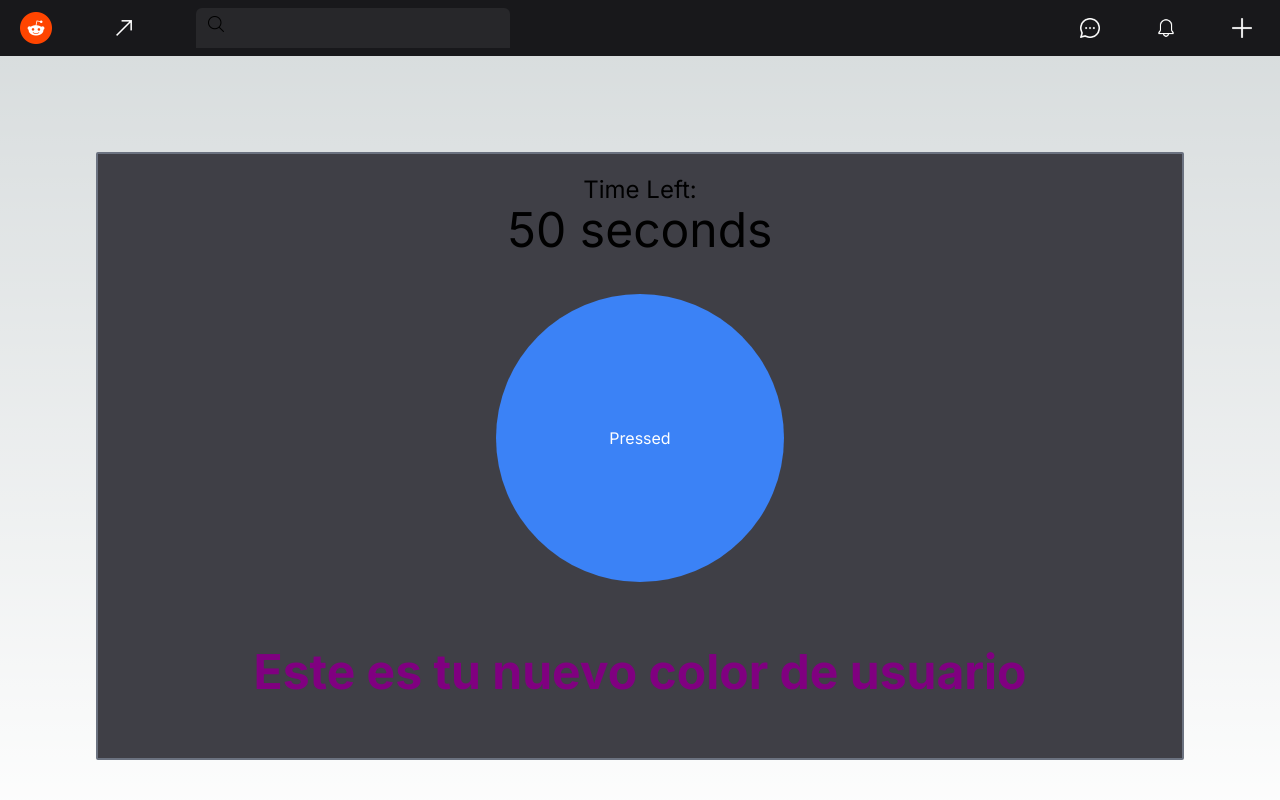
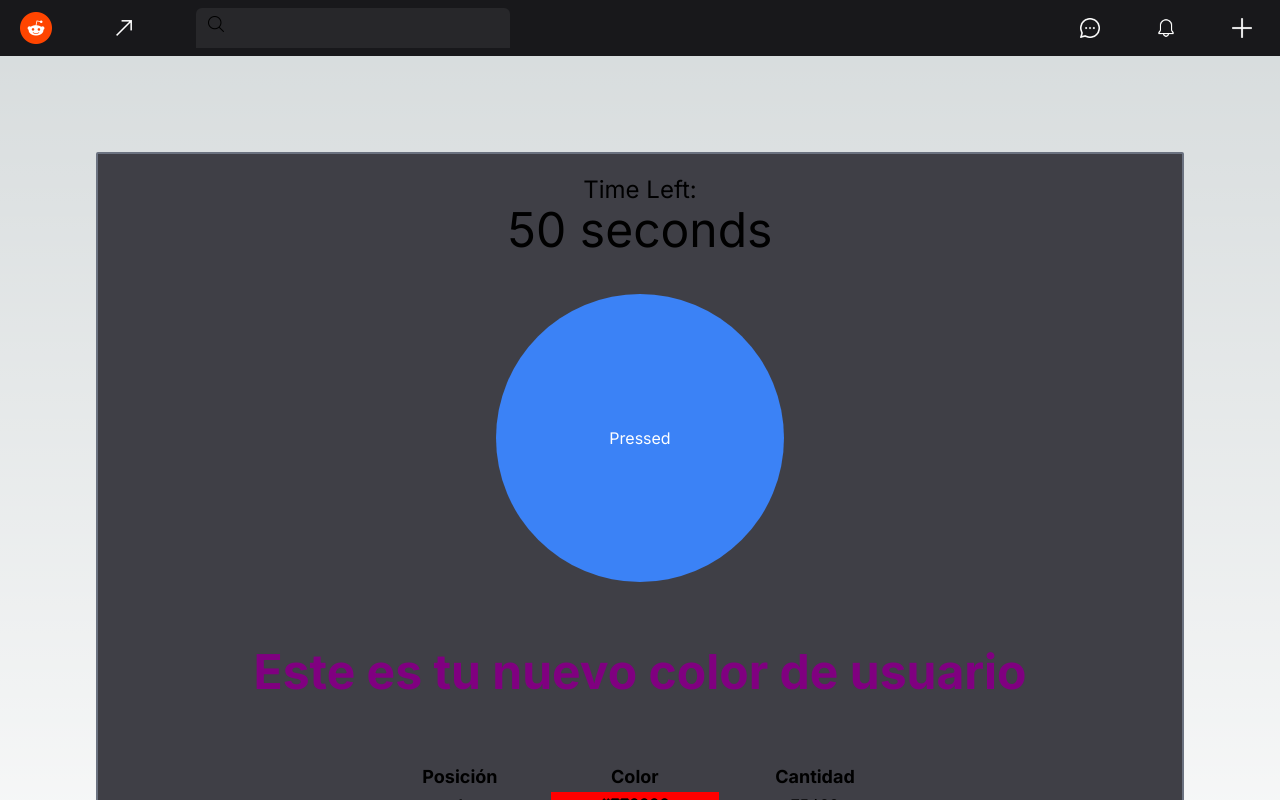
Before and after one commit to ferdiaz93/reddit-button, a Next.js app: page / in a window 1280 px wide. Both pictures are taken after a click on the button "Press". Shown: the top 800 px of the page. Built offline with nearby package versions, Linux system fonts and the light colour scheme; no server answers.

Commit message:
ranking table added

```diff
--- /dev/null
+++ b/app/components/UsersTable.tsx
@@ -0,0 +1,34 @@
+import React from 'react';
+
+const UsersTable: React.FC<any> = () => {
+	const rankingDeColores = [
+		{ posicion: 1, color: "#FF0000", cantidad: 75489 },
+		{ posicion: 2, color: "#00FF00", cantidad: 73216 },
+		{ posicion: 3, color: "#0000FF", cantidad: 65489 },
+		{ posicion: 4, color: "#FFFF00", cantidad: 61856 },
+		{ posicion: 5, color: "#FF00FF", cantidad: 58963 },
+	];
+
+	return (
+    <table style={{borderCollapse: 'collapse', width: '50%'}}>
+			<thead>
+				<tr>
+					<th className="font-bold text-lg">Posición</th>
+					<th className="font-bold text-lg">Color</th>
+					<th className="font-bold text-lg">Cantidad</th>
+				</tr>
+			</thead>
+			<tbody>
+				{rankingDeColores.map((rank) => (
+					<tr>
+						<td className="text-center">{rank.posicion}</td>
+						<td className="text-center" style={{backgroundColor: rank.color, textShadow: '-1px 0 black, 0 1px black, 1px 0 black, 0 -1px black'}}>{rank.color}</td>
+						<td className="text-center">{rank.cantidad}</td>
+					</tr>
+				))}
+			</tbody>
+    </table>
+  );
+};
+
+export default UsersTable;
--- a/app/pages/home.tsx
+++ b/app/pages/home.tsx
@@ -6,6 +6,7 @@ import { useLocalStorage } from '../hooks/useLocalStorage'
 
 import Button from "../components/Button";
 import Counter from "../components/Counter";
+import UsersTable from "../components/UsersTable";
 import Notification from "../components/Notification";
 
 interface userClickingInterface {
@@ -89,6 +90,7 @@ const HomePage = () => {
             )}
         </div>
       )}
+      {(!!delayedTime && !!assignedColor) && <UsersTable />}
     </section>
   );
 };
```
